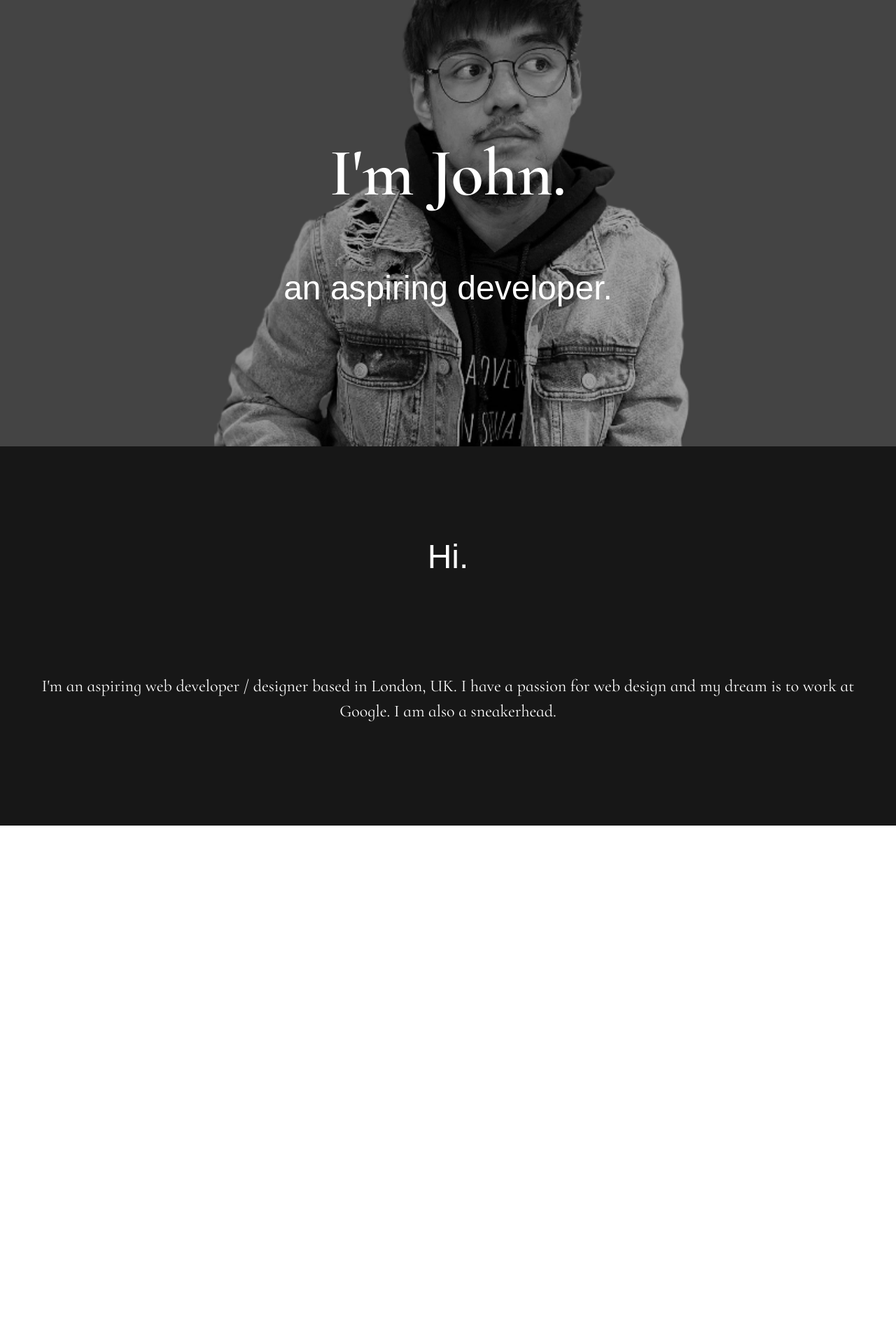
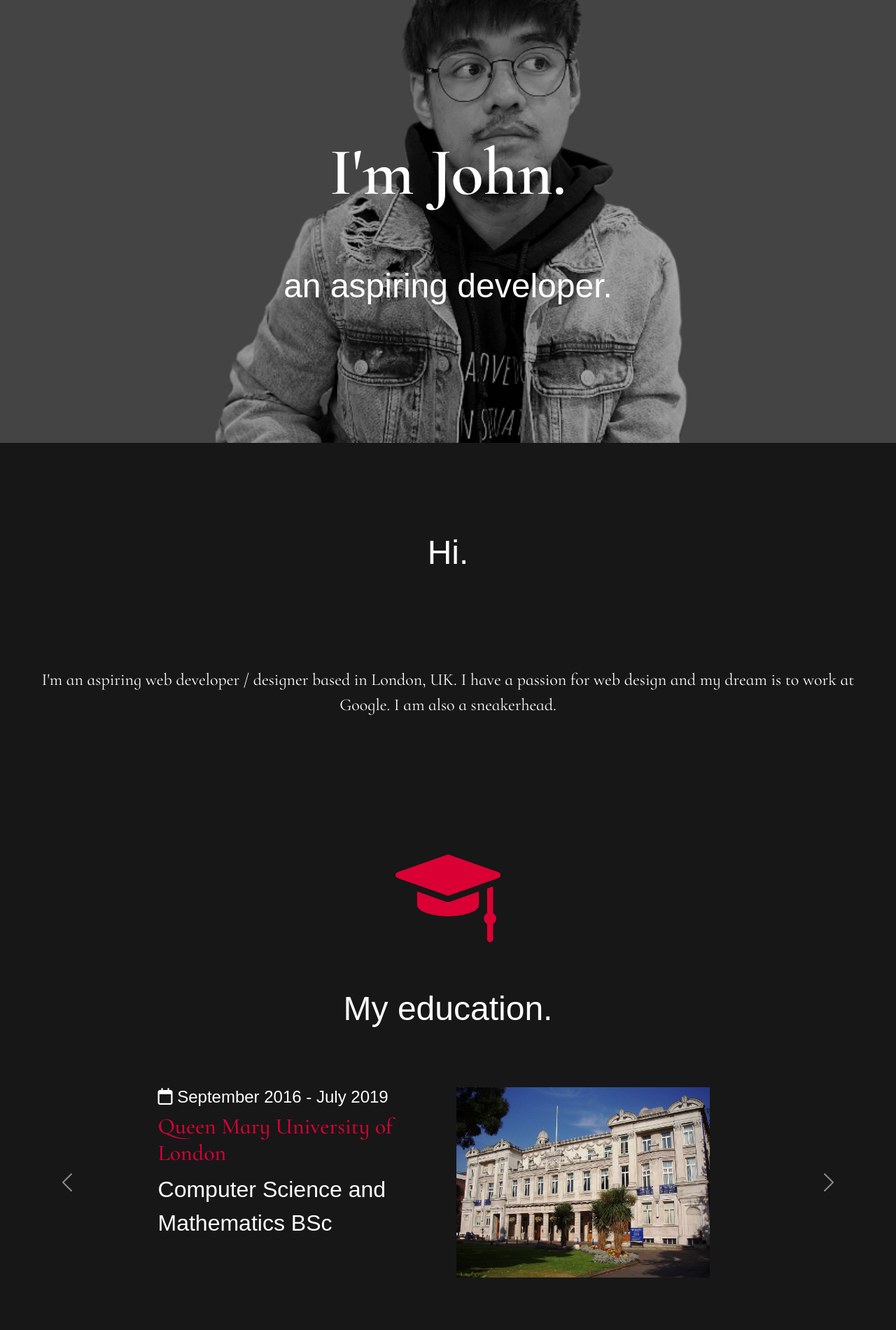
Before and after one commit to tsmjohnpascual/personal-site, a plain HTML site: page index.html in a window 1280 px wide. Shown: the part 80-1981 px from the top of the page at 70% size. Before the commit the page ends 1260 px from the top, so only its background shows below. Drawn offline with nearby package versions, Linux system fonts and the light colour scheme; a web font is replaced by a local one.

Commit message:
education section added

```diff
--- a/css/styles.css
+++ b/css/styles.css
@@ -1,3 +1,8 @@
+body {
+  background-color: #171717;
+  text-align: center;
+}
+
 /* NAVIGATION BAR */
 #title .container-fluid {
   background-repeat: no-repeat;
@@ -13,7 +18,6 @@
 
 .title-container {
   padding: 15% 17% 15%;
-  text-align: center;
 }
 
 .title-div {
@@ -35,9 +39,6 @@
 }
 
 /* ABOUT ME SECTION */
-#about-me {
-  background-color: #171717;
-}
 
 .about-me-heading {
   font-family: 'Dongle', sans-serif;
@@ -62,10 +63,76 @@
   padding: 5% 3% 5%;
 }
 
+/* EDUCATION SECTION */
+
+.education-figure {
+  padding-top: 3%;
+  padding-bottom: 3%;
+}
+
+.education-heading {
+  font-family: 'Dongle', sans-serif;
+  color: white;
+  font-size: 3rem;
+  font-weight: 400;
+}
+
+.education-container {
+  padding: 6% 17% 6%;
+  text-align: left;
+}
+
+.education-icon {
+  width: 150px;
+  height: 150px;
+}
+
+.qmul-image {
+  width: 90%;
+}
+
+.hammersmith-image {
+  width: 90%;
+}
+
+.fcbs-image {
+  width: 90%;
+}
+
+.date {
+  font-family: 'Dongle', sans-serif;
+  color: white;
+}
+
+.education-school {
+  font-family: 'Cormorant Infant', serif;
+  color: #DA0037;
+  font-size: 2rem;
+}
+
+.education-qualification {
+  font-family: 'Dongle', sans-serif;
+  color: white;
+  font-size: 2rem;
+}
+
 /* RESPONSIVENESS */
-@media (max-width: 990px) {
+@media (max-width: 991px) {
   .title-heading {
     font-size: 5rem;
+  }
+
+  .education-container {
+    text-align: center;
+  }
+}
+
+@media (max-width: 1180px) {
+  .education-school {
+    font-size: 1.5rem;
+  }
+  .education-qualification {
+    font-size: 1.5rem;
   }
 }
 
@@ -77,4 +144,9 @@
   .title-sub-heading {
     font-size: 2rem;
   }
+
+  .education-image {
+    width: 100px;
+    height: 100px;
+  }
 }
--- a/index.html
+++ b/index.html
@@ -16,6 +16,8 @@
     href="https://fonts.googleapis.com/css2?family=Cormorant+Infant:ital,wght@0,300;0,400;0,500;0,600;0,700;1,300;1,400;1,500;1,600;1,700&family=IBM+Plex+Sans:ital,wght@0,100;0,200;0,300;0,400;0,500;0,600;0,700;1,100;1,200;1,300;1,400;1,500;1,600;1,700&display=swap"
     rel="stylesheet">
   <link href="https://fonts.googleapis.com/css2?family=Dongle:wght@300;400;700&display=swap" rel="stylesheet">
+  <!-- FontAwesome -->
+  <script src="https://kit.fontawesome.com/701be9d26f.js" crossorigin="anonymous"></script>
   <title>John Pascual</title>
 </head>
 
@@ -52,24 +54,76 @@
         </div>
       </nav>
       <!-- TITLE -->
-      <div class="title-container row">
-        <div class="col col-12 title-div">
+      <div class="title-container">
+        <div class="title-div">
           <h1 class="title-heading">I'm John.</h1>
         </div>
-        <div class="col col-12 title-div">
+        <div class="title-div">
           <h2 class="title-sub-heading">an aspiring developer.</h2>
         </div>
       </div>
     </div>
   </section>
   <section id="about-me">
-    <div class="about-me-container row">
-      <div class="col col-12 about-me-div">
+    <div class="about-me-container">
+      <div class="about-me-div">
         <h2 class="about-me-heading">Hi.</h2>
       </div>
-      <div class="col col-12 about-me-div">
+      <div class="about-me-div">
         <p class="about-me-paragraph">I'm an aspiring web developer / designer based in London, UK. I have a passion for web design and my dream is to work at Google. I am also a sneakerhead.</p>
       </div>
+    </div>
+  </section>
+  <section id="education">
+    <figure class="education-figure">
+      <img class="education-icon" src="images/education.png" alt="education-icon">
+    </figure>
+    <h2 class="education-heading">My education.</h2>
+    <div id="education-carousel" class="carousel slide" data-ride="false">
+      <div class="carousel-inner">
+        <div class="carousel-item active container-fluid">
+          <div class="education-container row">
+            <div class="col-lg-6 school">
+              <h4 class="date"><i class="far fa-calendar"></i> September 2016 - July 2019</h4>
+              <h3 class="education-school">Queen Mary University of London</h3>
+              <p class="education-qualification">Computer Science and Mathematics BSc</p>
+            </div>
+            <div class="col-lg-6">
+              <img class="qmul-image" src="images/qmul.png" alt="qmul-image">
+            </div>
+          </div>
+        </div>
+        <div class="carousel-item container-fluid">
+          <div class="education-container row">
+            <div class="col-lg-6 school">
+              <h4 class="date"><i class="far fa-calendar"></i> September 2014 - July 2016</h4>
+              <h3 class="education-school">Hammersmith Academy</h3>
+              <p class="education-qualification">3 A-Levels grades D*BC</p>
+            </div>
+            <div class="col-lg-6">
+              <img class="hammersmith-image" src="images/hammersmith.png" alt="hammersmith-image">
+            </div>
+          </div>
+        </div>
+        <div class="carousel-item container-fluid">
+          <div class="education-container row">
+            <div class="col-lg-6 school">
+              <h4 class="date"><i class="far fa-calendar"></i> February 2011 - July 2014</h4>
+              <h3 class="education-school">Fulham College Boys' School</h3>
+              <p class="education-qualification">9 GSCEs at grades A* to C including English and Maths</p>
+            </div>
+            <div class="col-lg-6">
+              <img class="fcbs-image" src="images/fcbs.png" alt="fcbs-image">
+            </div>
+          </div>
+        </div>
+      </div>
+      <button class="carousel-control-prev" type="button" data-bs-target="#education-carousel" data-bs-slide="prev">
+        <span class="carousel-control-prev-icon"></span>
+      </button>
+      <button class="carousel-control-next" type="button" data-bs-target="#education-carousel" data-bs-slide="next">
+        <span class="carousel-control-next-icon"></span>
+      </button>
     </div>
   </section>
   <script src="https://cdn.jsdelivr.net/npm/bootstrap@5.1.3/dist/js/bootstrap.bundle.min.js" integrity="sha384-ka7Sk0Gln4gmtz2MlQnikT1wXgYsOg+OMhuP+IlRH9sENBO0LRn5q+8nbTov4+1p" crossorigin="anonymous"></script>
```
Also changed, not shown: images/education.png (added), images/fcbs.png (added), images/hammersmith.png (added), images/qmul.png (added).
